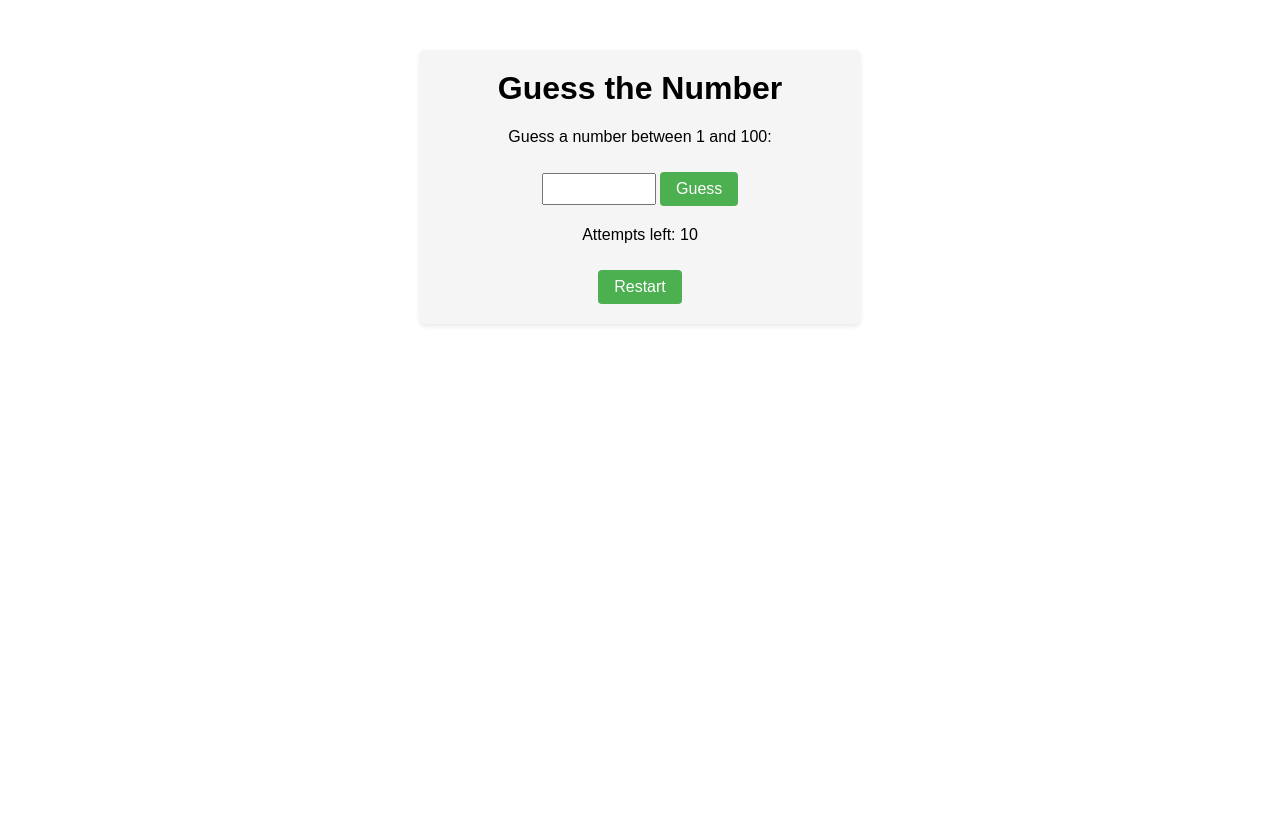
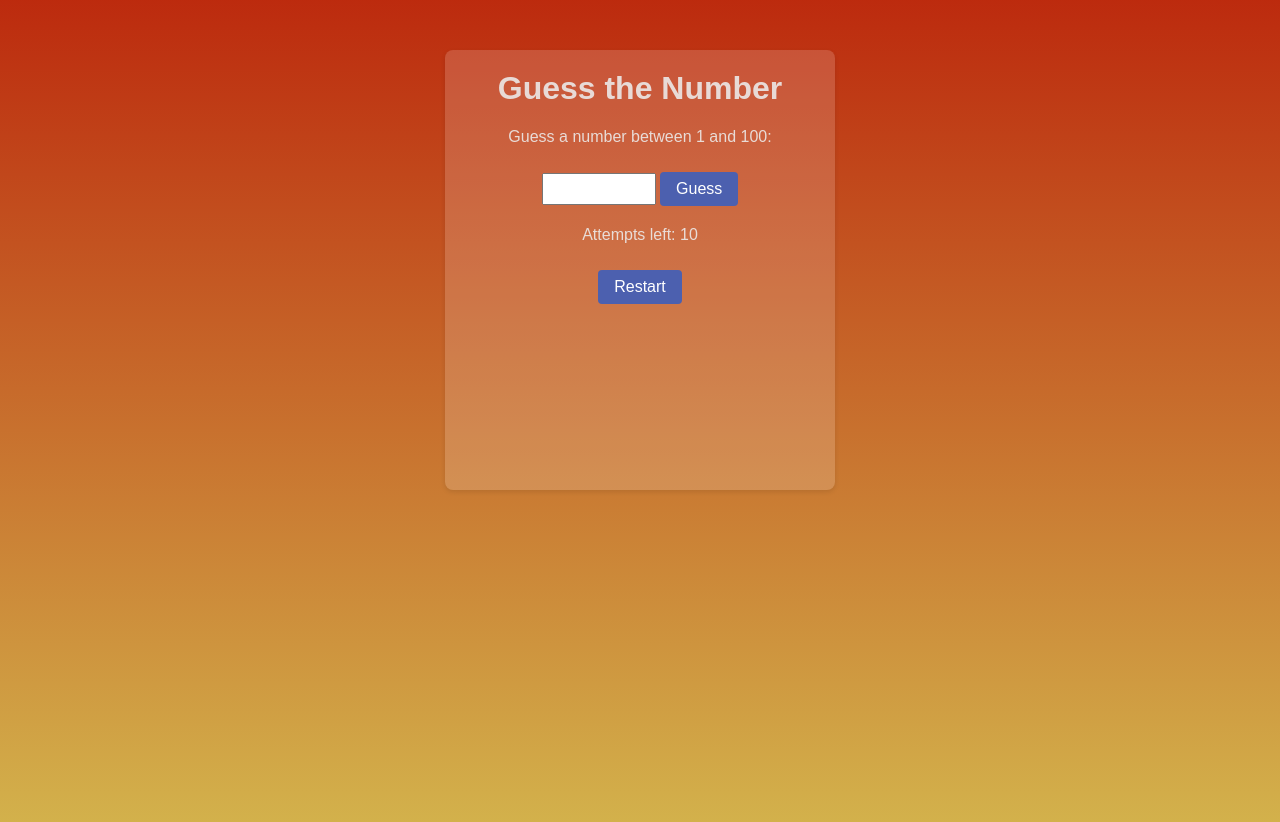
Before and after one commit to AviAcharya1/NumberGame, a plain HTML site: page index.html in a window 1280 px wide. Before the commit the page ends 800 px from the top, so only its background shows below. Drawn offline with Linux system fonts and the light colour scheme.

Commit message:
littel stylings

```diff
--- a/styles.css
+++ b/styles.css
@@ -1,16 +1,25 @@
 body {
+    background: linear-gradient(rgba(185, 32, 2, 0.953), rgba(204, 170, 46, 0.849));
     font-family: Arial, sans-serif;
     text-align: center;
     margin-top: 50px;
+    height: 100vh;
   }
 
   .container {
-    max-width: 400px;
+    max-width: 350px;
+    height: 400px;
     margin: 0 auto;
     padding: 20px;
-    background-color: #f5f5f5;
-    border-radius: 5px;
+    color: rgba(237, 237, 237, 0.873);
+    background-color: #ffffff29;
+    border-radius: 8px;
     box-shadow: 0 2px 5px rgba(0, 0, 0, 0.1);
+  }
+
+  .container:hover{
+    box-shadow: 0 0 15px rgba(248, 246, 246, 0.447);
+    transition: 1.2s ease-in-out;
   }
 
   h1 {
@@ -27,7 +36,7 @@ body {
     margin-top: 10px;
     padding: 8px 16px;
     font-size: 16px;
-    background-color: #4CAF50;
+    background-color: #4c60af;
     color: white;
     border: none;
     border-radius: 4px;
@@ -35,7 +44,7 @@ body {
   }
 
   button:hover {
-    background-color: #45a049;
+    background-color: #450fd9;
   }
 
   #result-message {
```
